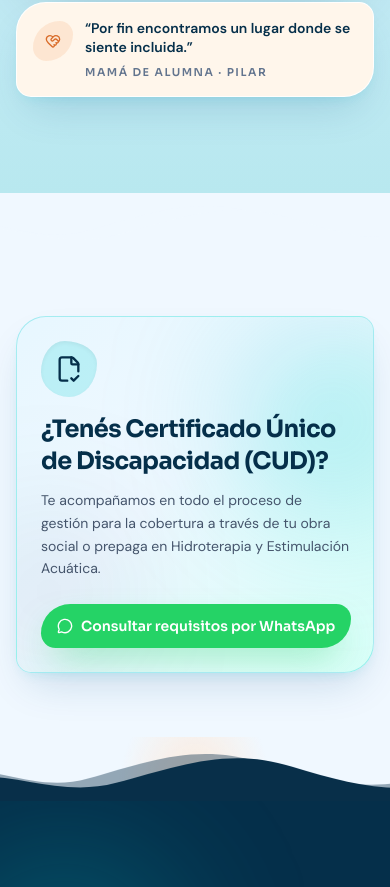
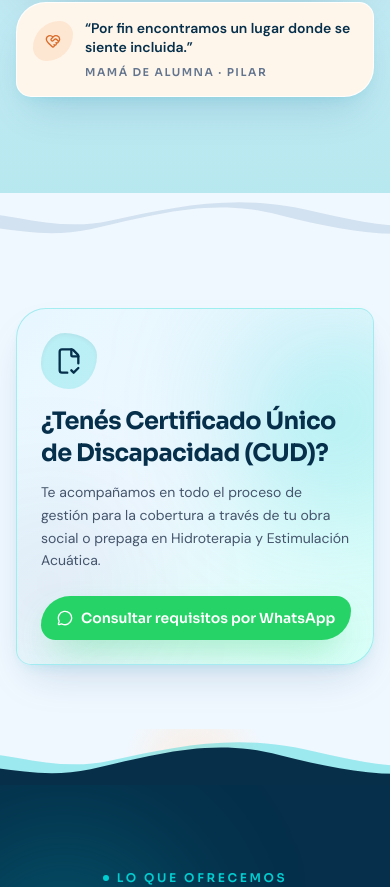
Before and after one commit to candelacaniete/Demo-natacion, a Next.js app: page / in a window 390 px wide. Shown: the part 885-1772 px from the top of the page. Built offline with nearby package versions, Linux system fonts and the light colour scheme.

Commit message:
polish: make animated wave dividers more visible
Add a teal/ocean accent tide layer so section transitions read clearly
on light backgrounds while keeping overflow clipped on mobile.

Co-authored-by: candelacaniete <candelacaniete@users.noreply.github.com>

```diff
--- a/components/wave-divider.tsx
+++ b/components/wave-divider.tsx
@@ -24,6 +24,7 @@ export function WaveDivider({
   animated = true,
 }: WaveDividerProps) {
   const fill = to ?? fills[variant];
+  const accent = variant === "deep" ? "#00CED1" : "#0f4c81";
 
   return (
     <div
@@ -35,29 +36,32 @@ export function WaveDivider({
     >
       <div
         className={cn(
-          "relative h-16 w-[130%] max-w-none md:h-24",
+          "relative h-14 w-[140%] max-w-none md:h-20",
           flip && "rotate-180",
           animated && "animate-wave-tide"
         )}
-        style={{ marginLeft: "-15%" }}
+        style={{ marginLeft: "-20%" }}
       >
+        {/* Accent tide layer for visibility */}
         <svg
-          className="absolute inset-0 h-full w-full"
+          className={cn(
+            "absolute inset-0 h-full w-full",
+            animated && "animate-wave-tide-alt"
+          )}
           viewBox="0 0 1440 120"
           preserveAspectRatio="none"
           xmlns="http://www.w3.org/2000/svg"
         >
           <path
-            fill={fill}
-            opacity="0.4"
-            d="M0,72 C160,30 300,110 470,78 C640,46 780,10 960,48 C1120,82 1280,110 1440,70 L1440,120 L0,120 Z"
+            fill={accent}
+            opacity={variant === "deep" ? 0.35 : 0.12}
+            d="M0,60 C180,20 320,100 500,68 C680,36 840,8 1040,48 C1200,78 1320,96 1440,58 L1440,120 L0,120 Z"
           />
         </svg>
+
+        {/* Main fill matching next section */}
         <svg
-          className={cn(
-            "absolute inset-0 h-full w-full",
-            animated && "animate-wave-tide-alt"
-          )}
+          className="absolute inset-0 h-full w-full"
           viewBox="0 0 1440 120"
           preserveAspectRatio="none"
           xmlns="http://www.w3.org/2000/svg"
```
